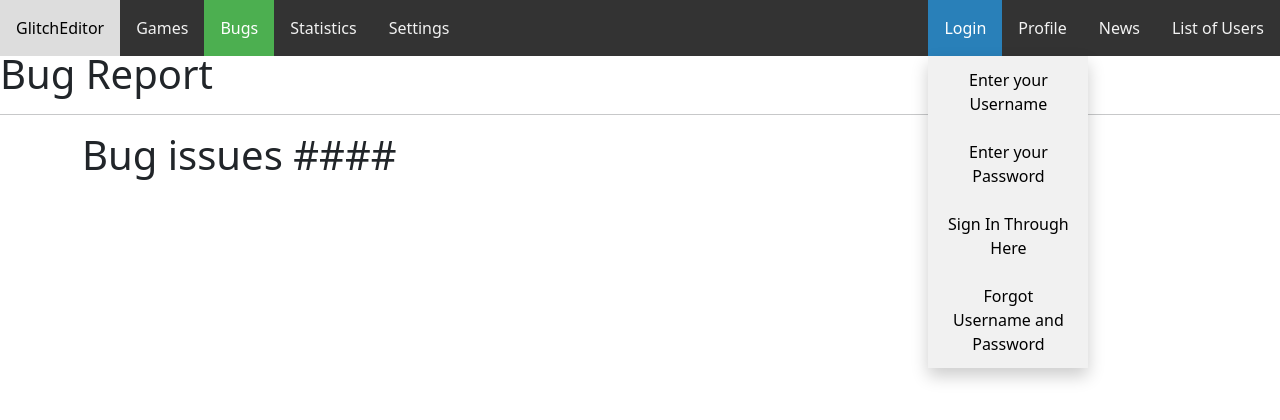
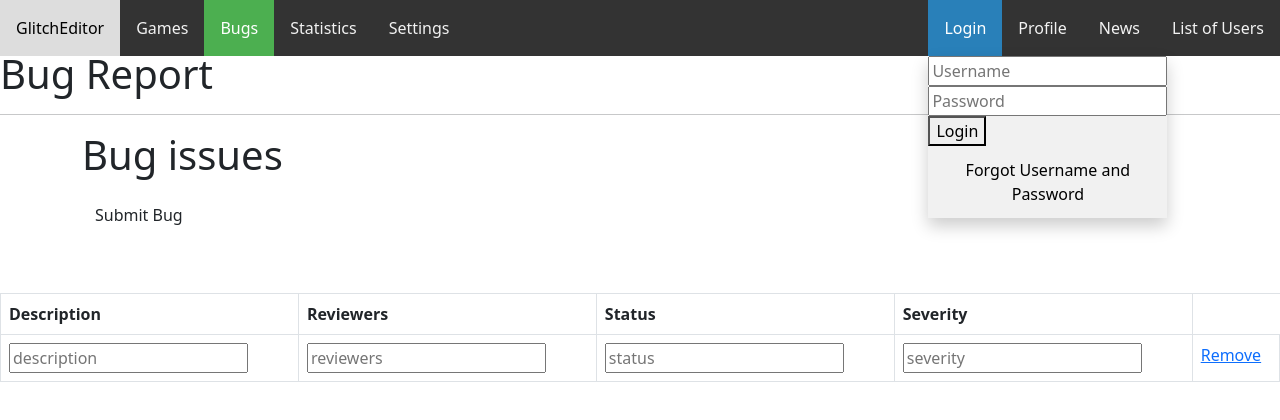
Before and after one commit to DavidVLe1/GlitchEditor, a plain HTML site: page GlitchEditor/bugsTab.html in a window 1280 px wide. Both pictures are taken after a click on the button "Login". Drawn offline with nearby package versions, Linux system fonts and the light colour scheme.

Commit message:
Update bugsTab.html

```diff
--- a/GlitchEditor/bugsTab.html
+++ b/GlitchEditor/bugsTab.html
@@ -31,11 +31,15 @@
 
         <div class="topnav-right dropdown">
             <button onclick="myFunction()" class="dropbtn">Login</button>
-            <div id="myDropdown" class="dropdown-content">
-                <a href="#">Enter your Username</a>
-                <a href="#">Enter your Password</a>
-                <a href="#">Sign In Through Here</a>
-                <a href="#">Forgot Username and Password</a>
+            <div class="login-container">
+                <div id="myDropdown" class="dropdown-content">
+                    <form >
+                        <input id ="myUsername" type="text" placeholder="Username" name="username">
+                        <input id ="myPassword" type="text" placeholder="Password" name="psw">
+                        <button onclick="myUser()" type="submit">Login</button>
+                    </form>
+                    <a href="#">Forgot Username and Password</a>
+                </div>
             </div>
         </div>
 
@@ -46,15 +50,47 @@
     <h1>Bug Report</h1>
 </div>
 <hr>
+
 <div class="container">
-    <h1>Bug issues ####</h1>
+    <h1>Bug issues <h1>
+    <div class="set-form">
+        <a href="javascript:void(0);" class="addCF"><input type="button" id="bugField" onclick="" value="Submit Bug" class="btn bug-input" /></a>
+    </div>
 </div>
 
 
+ <table class="table table-bordered" id="customFields" >
+    <tr>
+        <th>Description</th>
+        <th>Reviewers</th>
+        <th>Status</th>
+        <th>Severity</th>
+        </tr>
+    <tr valign="top">
+        <td>
+            <input type="text" class="code" id="customFieldName" name="customFieldName[]" value="" placeholder="description" /> &nbsp;
+            </td>
+        <td>
+            <input type="text" class="code" id="customFieldValue" name="customFieldValue[]" value="" placeholder="reviewers" /> &nbsp;
+        </td>
+        <td>
+            <input type="text" class="code" id="customFieldName" name="customFieldName[]" value="" placeholder="status" /> &nbsp;
+            </td>
+        <td>
+            <input type="text" class="code" id="customFieldValue" name="customFieldValue[]" value="" placeholder="severity" /> &nbsp;
+        </td>
+
+        <td>
+            <a href="javascript:void(0);" class="remCF">Remove</a></a>
+        </td>
+    </tr>
+</table>
 
 
+<script src="https://ajax.googleapis.com/ajax/libs/jquery/3.5.1/jquery.min.js"></script>
+<script src="https://cdn.jsdelivr.net/npm/bootstrap@5.0.0-beta2/dist/js/bootstrap.bundle.js"></script>
+<script src="bugService.js"></script>
 <script src="services.js"></script>
-<script src="https://ajax.googleapis.com/ajax/libs/jquery/3.5.1/jquery.min.js"></script>
-<script src="https://cdn.jsdelivr.net/npm/bootstrap@5.0.0-beta2/dist/js/bootstrap.bundle.js" integrity="sha384-b5kHyXgcpbZJO/tY9Ul7kGkf1S0CWuKcCD38l8YkeH8z8QjE0GmW1gYU5S9FOnJ0" crossorigin="anonymous"></script>
+
 </body>
 </html>
```
